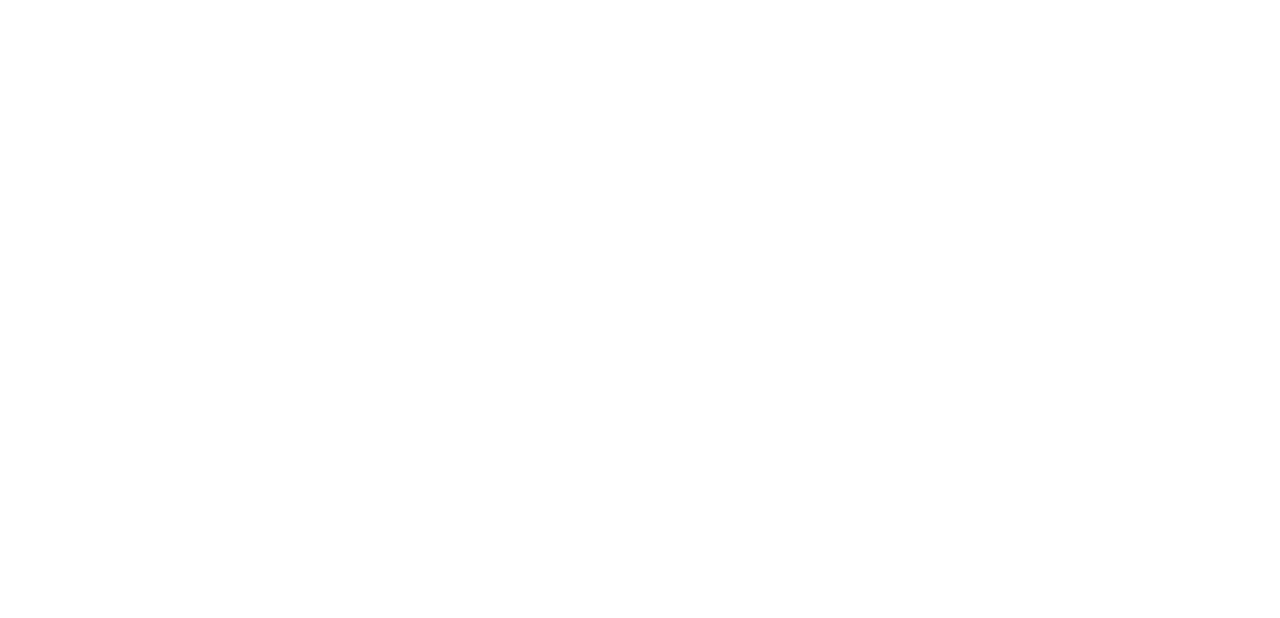
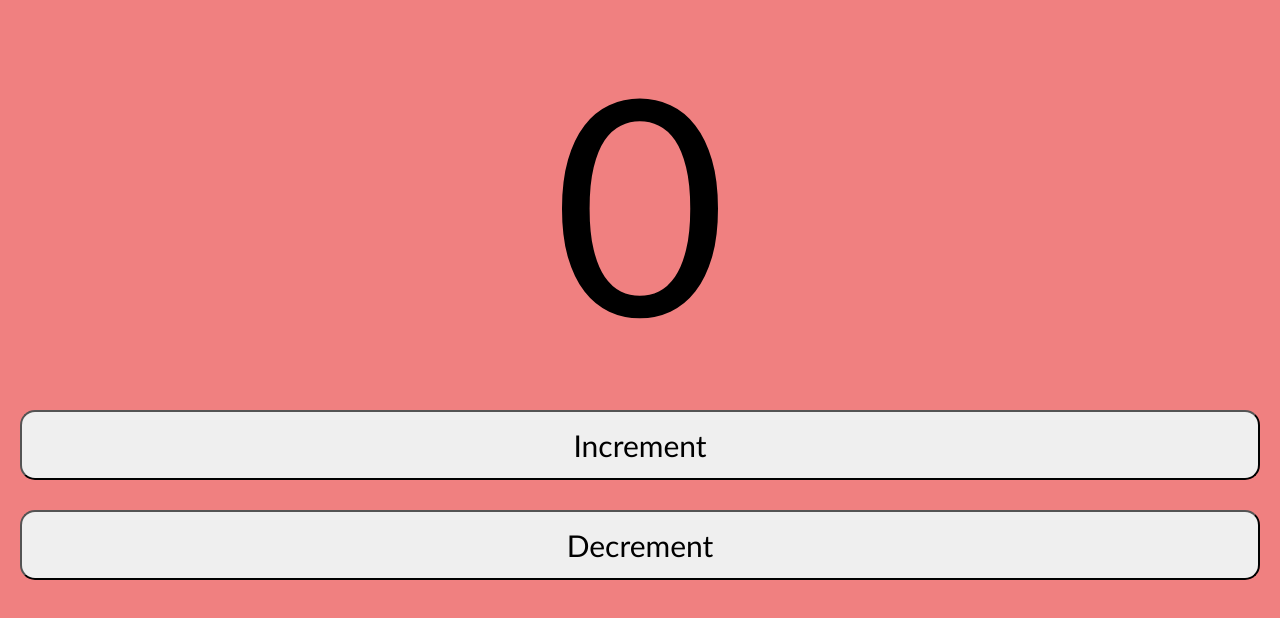
Before and after one commit to manjinder-singh-johal/counter, a plain HTML site: page index.html in a window 1280 px wide. Drawn offline with Linux system fonts and the light colour scheme.

Commit message:
added html and styles

```diff
--- a/index.html
+++ b/index.html
@@ -8,9 +8,11 @@
 </head>
 <body>
     <div class="container">
+      <div id="counter">0</div>
 
+      <button onclick="increment()" id="increment">Increment</button>
+      <button onclick="decrement()" id="decrement">Decrement</button>
     </div>
-
 </body>
 <script src="script.js"></script>
 </html>
--- a/styles.css
+++ b/styles.css
@@ -1,6 +1,27 @@
 * {
     padding: 0;
     margin: 0;
-    font-size: 20px;
     font-family: 'Gill Sans', 'Gill Sans MT', Calibri, 'Trebuchet MS', sans-serif;
 }
+
+body {
+    background-color: lightcoral;
+}
+
+.container {
+    margin: 20px;
+    display: flex;
+    flex-direction: column;
+}
+
+#counter {
+    font-size: 300px;
+    margin: auto;
+}
+
+button {
+    margin-top: 30px;
+    padding: 15px;
+    font-size: 30px;
+    border-radius: 15px;
+}
```
